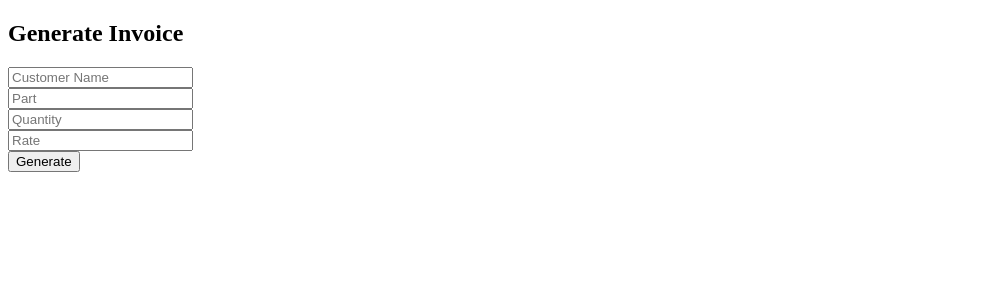
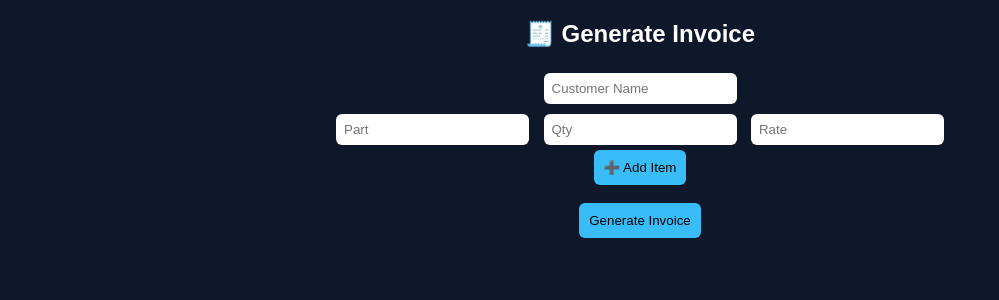
Before and after one commit to ashuu481/erp-system, a Flask app: page /invoice in a window 1280 px wide. Shown: the top 300 px of the page, without its empty margins (0-999 px from the left). Run offline with Flask 3, Linux system fonts and the light colour scheme; the visitor is signed in with stand-in values (Sample User, id 1).

Commit message:
your message

```diff
--- a/app.py
+++ b/app.py
@@ -16,68 +16,77 @@ def generate_invoice():
     styles = getSampleStyleSheet()
 
     customer = request.form['customer']
-    part = request.form['part']
-    qty = int(request.form['qty'])
-    rate = float(request.form['rate'])
+    parts = request.form.getlist('part[]')
+    qtys = request.form.getlist('qty[]')
+    rates = request.form.getlist('rate[]')
 
-    total = qty * rate
-    gst = total * 0.18
-    final = total + gst
-
-    file_path = "invoice.pdf"
-    doc = SimpleDocTemplate(file_path)
-
+    doc = SimpleDocTemplate("invoice.pdf")
     content = []
 
     # 🔥 HEADER
     content.append(Paragraph("<b>RADIANCE POLYMERS</b>", styles['Title']))
-    content.append(Paragraph("GSTIN : 27AAVFR6150R1Z4", styles['Normal']))
-    content.append(Paragraph("State Code : 27 Maharashtra", styles['Normal']))
+    content.append(Paragraph("GSTIN : 27AAVFR6150R1Z4 | State Code : 27 Maharashtra", styles['Normal']))
     content.append(Spacer(1, 10))
 
-    # 🔥 INVOICE INFO TABLE
-    invoice_info = [
+    # 🔥 INVOICE INFO (TOP BOX LIKE IMAGE)
+    info_data = [
         ["Invoice No:", "RPG/B/0010/26-27", "Date:", datetime.now().strftime("%d-%b-%Y")],
         ["P.O No:", "18040009076", "Payment Terms:", "30 Days"]
     ]
 
-    table1 = Table(invoice_info, colWidths=[80, 150, 80, 150])
-    table1.setStyle(TableStyle([
-        ('GRID',(0,0),(-1,-1),1,colors.black)
+    info_table = Table(info_data, colWidths=[80, 150, 80, 150])
+    info_table.setStyle(TableStyle([
+        ('GRID', (0,0), (-1,-1), 1, colors.black)
     ]))
-
-    content.append(table1)
+    content.append(info_table)
     content.append(Spacer(1, 10))
 
-    # 🔥 BUYER & CONSIGNEE
-    buyer_data = [
+    # 🔥 BUYER + CONSIGNEE SIDE BY SIDE
+    buyer = [
         ["Buyer:", customer],
         ["Address:", "NANDUR, PUNE - 412202"],
-        ["GSTIN:", "27AAACF3125C1Z9"]
+        ["GSTIN:", "27AAACF3125C1Z9"],
+        ["State:", "Maharashtra"]
     ]
 
-    consignee_data = [
+    consignee = [
         ["Consignee:", customer],
         ["Address:", "NANDUR, PUNE - 412202"],
-        ["GSTIN:", "27AAACF3125C1Z9"]
+        ["GSTIN:", "27AAACF3125C1Z9"],
+        ["State:", "Maharashtra"]
     ]
 
-    buyer_table = Table(buyer_data)
-    consignee_table = Table(consignee_data)
+    buyer_table = Table(buyer)
+    consignee_table = Table(consignee)
 
     buyer_table.setStyle(TableStyle([('GRID',(0,0),(-1,-1),1,colors.black)]))
     consignee_table.setStyle(TableStyle([('GRID',(0,0),(-1,-1),1,colors.black)]))
 
-    content.append(buyer_table)
-    content.append(Spacer(1, 10))
-    content.append(consignee_table)
+    side_by_side = Table([[buyer_table, consignee_table]])
+    content.append(side_by_side)
     content.append(Spacer(1, 10))
 
-    # 🔥 MAIN TABLE
-    table_data = [
-        ["Sr", "Description", "HSN/SAC", "Tax %", "Qty", "Rate", "Amount"],
-        ["1", part, "87089900", "18%", qty, rate, total]
-    ]
+    # 🔥 MAIN ITEM TABLE (MULTI ROW)
+    table_data = [["Sr", "Description", "HSN/SAC", "Tax %", "Qty", "Rate", "Amount"]]
+
+    total = 0
+
+    for i in range(len(parts)):
+        if parts[i]:
+            q = float(qtys[i])
+            r = float(rates[i])
+            amt = q * r
+            total += amt
+
+            table_data.append([
+                str(i+1),
+                parts[i],
+                "87089900",
+                "18%",
+                q,
+                r,
+                amt
+            ])
 
     table = Table(table_data, colWidths=[40, 150, 80, 60, 60, 60, 80])
 
@@ -91,30 +100,34 @@ def generate_invoice():
     content.append(table)
     content.append(Spacer(1, 15))
 
-    # 🔥 GST BREAKUP
-    gst_table = [
+    # 🔥 GST + TOTAL SECTION (LIKE IMAGE RIGHT SIDE)
+    cgst = total * 0.09
+    sgst = total * 0.09
+    grand = total + cgst + sgst
+
+    totals = [
         ["Subtotal", total],
-        ["CGST 9%", total*0.09],
-        ["SGST 9%", total*0.09],
-        ["Total", final]
+        ["CGST 9%", cgst],
+        ["SGST 9%", sgst],
+        ["Grand Total", grand]
     ]
 
-    gst_table = Table(gst_table, colWidths=[200, 100])
-    gst_table.setStyle(TableStyle([
+    total_table = Table(totals, colWidths=[200, 120])
+    total_table.setStyle(TableStyle([
         ('GRID',(0,0),(-1,-1),1,colors.black)
     ]))
 
-    content.append(gst_table)
+    content.append(total_table)
     content.append(Spacer(1, 20))
 
-    # 🔥 FOOTER
+    # 🔥 FOOTER (SIGN)
     content.append(Paragraph("For Radiance Polymers", styles['Normal']))
     content.append(Spacer(1, 30))
     content.append(Paragraph("Authorized Signatory", styles['Normal']))
 
     doc.build(content)
 
-    return send_file(file_path, as_attachment=True)
+    return send_file("invoice.pdf", as_attachment=True)
 @app.route('/invoice')
 def invoice():
     if 'user' not in session:
--- a/templates/invoice.html
+++ b/templates/invoice.html
@@ -2,17 +2,65 @@
 <html>
 <head>
 <title>Invoice</title>
+
+<style>
+body {
+    background: #0f172a;
+    color: white;
+    font-family: Arial;
+    text-align: center;
+}
+
+input {
+    padding: 8px;
+    margin: 5px;
+    border-radius: 6px;
+    border: none;
+}
+
+button {
+    padding: 10px;
+    background: #38bdf8;
+    border: none;
+    border-radius: 6px;
+    cursor: pointer;
+}
+</style>
+
+<script>
+function addRow() {
+    let div = document.getElementById("items");
+    let row = `
+    <div>
+        <input name="part[]" placeholder="Part">
+        <input name="qty[]" type="number" placeholder="Qty">
+        <input name="rate[]" type="number" placeholder="Rate">
+    </div>`;
+    div.insertAdjacentHTML('beforeend', row);
+}
+</script>
+
 </head>
 <body>
 
-<h2>Generate Invoice</h2>
+<h2>🧾 Generate Invoice</h2>
 
 <form method="POST" action="/generate_invoice">
-    <input name="customer" placeholder="Customer Name"><br>
-    <input name="part" placeholder="Part"><br>
-    <input name="qty" placeholder="Quantity"><br>
-    <input name="rate" placeholder="Rate"><br>
-    <button type="submit">Generate</button>
+
+    <input name="customer" placeholder="Customer Name" required><br>
+
+    <div id="items">
+        <div>
+            <input name="part[]" placeholder="Part">
+            <input name="qty[]" type="number" placeholder="Qty">
+            <input name="rate[]" type="number" placeholder="Rate">
+        </div>
+    </div>
+
+    <button type="button" onclick="addRow()">➕ Add Item</button><br><br>
+
+    <button type="submit">Generate Invoice</button>
+
 </form>
 
 </body>
```
Also changed, not shown: 1 other file.
